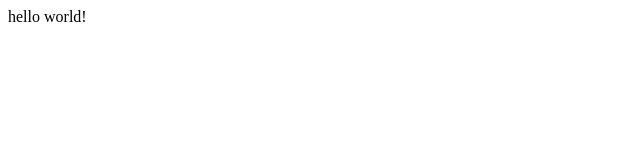
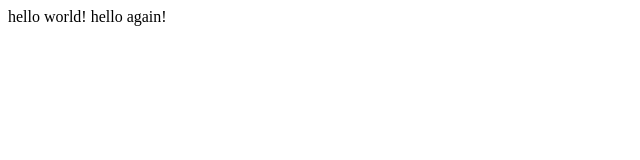
Before and after one commit to kyle-eWEST/lecture0, a plain HTML site: page hello.html in a window 1280 px wide. Shown: the whole page, without its empty margins (0-640 px from the left). Drawn offline with Linux system fonts and the light colour scheme.

Commit message:
Update hello.html

```diff
--- a/hello.html
+++ b/hello.html
@@ -4,6 +4,6 @@
       <title>my webpage</title>
     </head>
     <body>
-      hello world!
+      hello world! hello again!
     </body>
 </html>
```
